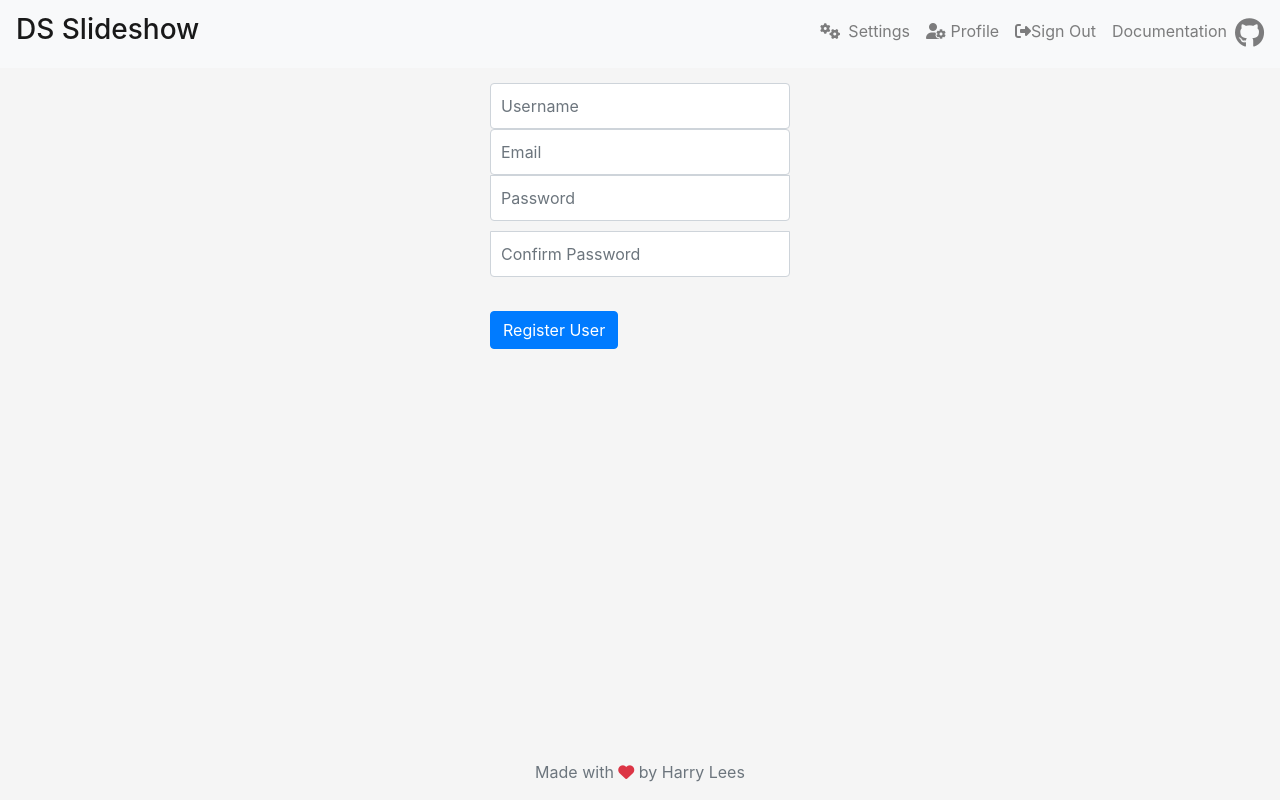
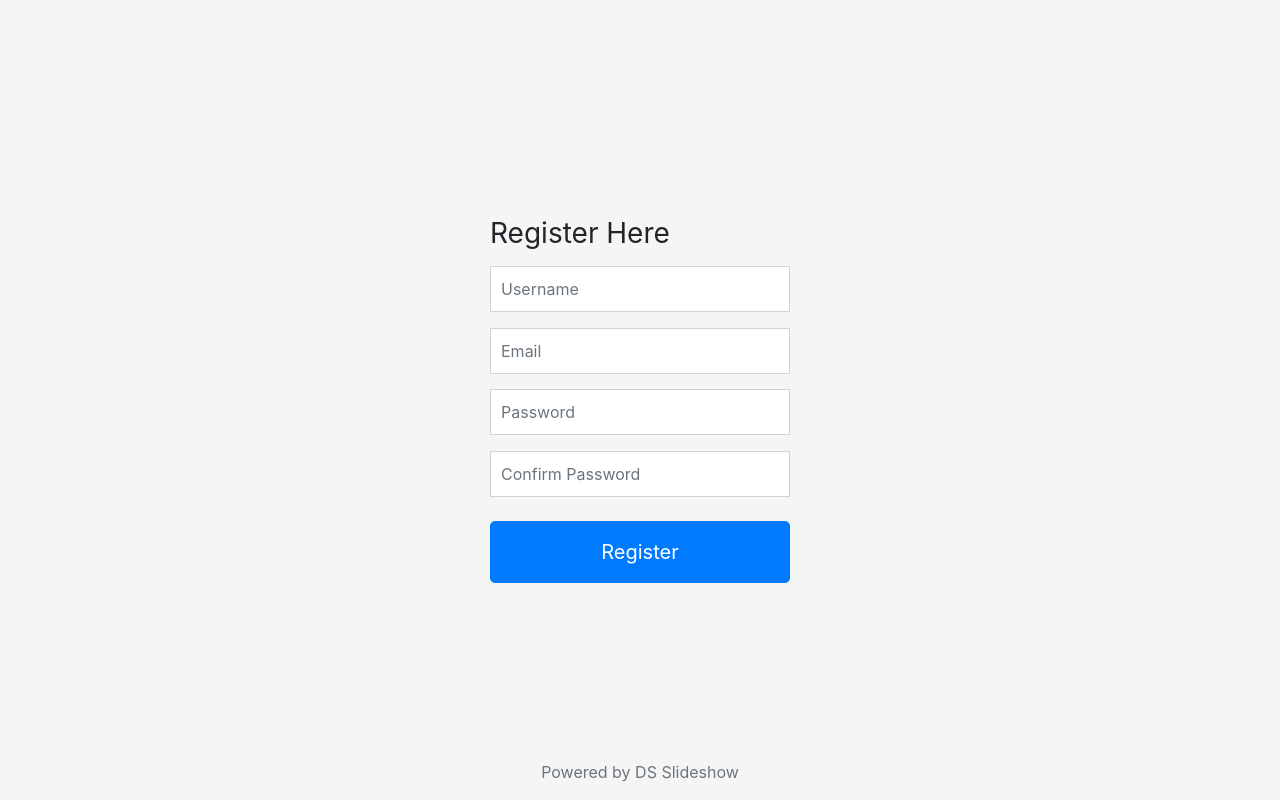
Before and after one commit to Digital-Signage-Slideshow/DS_Slideshow, a Flask app: page /user/register in a window 1280 px wide. Run offline with Flask 2, Linux system fonts and the light colour scheme; the visitor is signed in with stand-in values (Sample User, id 1); data comes from the database, SQL or seed files in the repository; some libraries are stand-ins or nearby versions.

Commit message:
added some visual tweaks

```diff
--- a/config.py
+++ b/config.py
@@ -28,6 +28,7 @@ class StagingConfig(Config):
 class DevelopmentConfig(Config):
     DEVELOPMENT = True
     DEBUG = True
+    SQLALCHEMY_DATABASE_URI = 'postgresql://slideshow:password@localhost:5432/slideshow'
 
 
 class TestingConfig(Config):
--- a/slideshow/templates/layouts/base.html
+++ b/slideshow/templates/layouts/base.html
@@ -1,5 +1,6 @@
-<!doctype html>
+<!DOCTYPE html>
 <html lang="en">
+
 <head>
     <!-- Required meta tags -->
     <meta charset="utf-8">
@@ -15,7 +16,7 @@
     <link rel='stylesheet' href='{{ url_for("static", filename="bootstrap/css/bootstrap.min.css") }}'>
 
     {% if title %}
-        <title>{{ title }}&ensp;&vert;&ensp;D.S.S.</title>
+        <title>{{ title }}</title>
     {% else %}
         <title>DigitalSignage Slideshow</title>
     {% endif %}
@@ -25,6 +26,7 @@
     <!-- Page Specific css -->
     {% block page_css %}{% endblock %}
 </head>
+
 <body>
 {% block content %}
 
--- a/slideshow/templates/macros/alerts.html
+++ b/slideshow/templates/macros/alerts.html
@@ -2,7 +2,7 @@
     {% if messages %}
         {% for category, message in messages %}
             <div class="alert alert-{{ category }} alert-dismissible fade show" role="alert">
-                <strong>{{ category }}</strong> {{ message }}
+                {{ message }}
                 <button type="button" class="close" data-dismiss="alert" aria-label="Close">
                     <span aria-hidden="true">&times;</span>
                 </button>
--- a/slideshow/templates/macros/footer.html
+++ b/slideshow/templates/macros/footer.html
@@ -1,5 +1,5 @@
 <footer class='footer fixed-bottom'>
     <div class='container text-center'>
-        <p class='text-muted'>Made with <i class="fas fa-heart text-danger"></i> by Harry Lees</p>
+        <p class='text-muted'>Powered by DS Slideshow</p>
     </div>
 </footer>
--- a/slideshow/user/forms.py
+++ b/slideshow/user/forms.py
@@ -9,17 +9,19 @@ class RegisterForm(FlaskForm):
     email = StringField('Email', validators=[Email()])
     password = PasswordField('Password', validators=[InputRequired()])
     confirm_password = PasswordField('Confirm Password', validators=[InputRequired(), EqualTo('password')])
-    submit = SubmitField('Register User')
+    submit = SubmitField('Register')
 
     def validate_username(self, username):
         u = User.query.filter_by(username=username.data).first()
+
         if u is not None:
-            raise ValidationError('Please use a different username')
+            raise ValidationError('a user already exists with that username')
 
     def validate_email(self, email):
         u = User.query.filter_by(email=email.data).first()
+
         if u is not None:
-            raise ValidationError('Please use a different Email.')
+            raise ValidationError('a user already exists with that email')
 
 
 class LoginForm(FlaskForm):
--- a/slideshow/user/templates/user/register.html
+++ b/slideshow/user/templates/user/register.html
@@ -1,16 +1,19 @@
 {% extends 'layouts/base.html' %}
 
+{% block content %}
+    <div class="flex align-center justify-center h-100">
+        <form class="form-signin" action="{{ url_for('user.register') }}" method="post">
+            {% include 'macros/alerts.html' %}
 
-{% block content %}
-    {% include 'macros/navbar.html' %}
-    <div class="flex align-center justify-center">
-        <form class="form-signin" action="{{ url_for('user.register') }}" method="post">
-            {{ form.hidden_tag() }}
-            {{ form.username(class_='form-control', placeholder='Username') }}
-            {{ form.email(class="form-control", placeholder="Email") }}
-            {{ form.password(class_='form-control', placeholder='Password') }}
-            {{ form.confirm_password(class_='form-control', placeholder='Confirm Password') }}<br>
-            {{ form.submit(class_='btn btn-primary') }}
+            <h1 class="h3 mb-3 font-weight-normal">Register Here</h1>
+
+            {{ form.csrf_token }}
+            {{ form.username(class='form-control mt-3 rounded-0', placeholder='Username') }}
+            {{ form.email(type='email', class='form-control mt-3 rounded-0', placeholder="Email") }}
+            {{ form.password(class='form-control mt-3 rounded-0', placeholder='Password') }}
+            {{ form.confirm_password(class='form-control mt-3 rounded-0', placeholder='Confirm Password') }}
+
+            {{ form.submit(class='form-signin btn btn-lg btn-primary btn-block mt-4') }}
         </form>
     </div>
     {% include 'macros/footer.html' %}
--- a/slideshow/user/views.py
+++ b/slideshow/user/views.py
@@ -14,7 +14,6 @@ bp = Blueprint('user', __name__, template_folder='templates', url_prefix='/user/
 def custom_500(error: dict):
     response = jsonify({'message': error})
 
-
 @bp.route('/login', methods=['GET', 'POST'])
 def login():
     if current_user.is_authenticated:
@@ -26,13 +25,13 @@ def login():
         user = User.query.filter_by(username=form.username.data).first()
 
         if user is None or not user.check_password(form.password.data):
+            flash('username or password incorrect', 'danger')
             return redirect(url_for('.login'))
 
         login_user(user, remember=form.remember.data)
         return redirect(url_for('core.setup'))
 
     return render_template('user/login.html', title='Login', form=form)
-
 
 @bp.route('/register', methods=['GET', 'POST'])
 def register():
@@ -44,33 +43,39 @@ def register():
         u.hash_password(form.password.data)
         u.save()
         return redirect(url_for('user.login'))
+    else:
+        if hasattr(form, 'errors'):
+            for key, value in form.errors.items():
+                flash(value[0], 'warning')
+                break
 
     return render_template('user/register.html', form=form)
-
 
 @bp.route('/logout', methods=['GET', 'POST'])
 def logout():
     logout_user()
     return redirect(url_for('core.index'))
 
-
 @bp.route('/<username>', methods=['GET', 'POST'])
 @login_required
 def profile(username):
     user = User.query.filter_by(username=username).first_or_404()
     form = EditProfileForm()
+
     if form.validate_on_submit():
         current_user.username = form.username.data
         current_user.email = form.email.data
         current_user.password = generate_password_hash(form.password.data)
         db.session.commit()
+
         flash('Your changes have been saved..', 'success')
         return redirect(url_for('.profile', username=current_user.username))
+
     elif request.method == 'GET':
         form.username.data = current_user.username
         form.email.data = current_user.email
+
     return render_template('user/profile.html', title='Profile', user=user, form=form)
-
 
 @bp.route('/edit_profile', methods=['POST'])
 @login_required
```
Also changed, not shown: slideshow/templates/macros/message.html (deleted, +0 -9 lines), slideshow/user/templates/user/login.html (+10 -25 lines).
